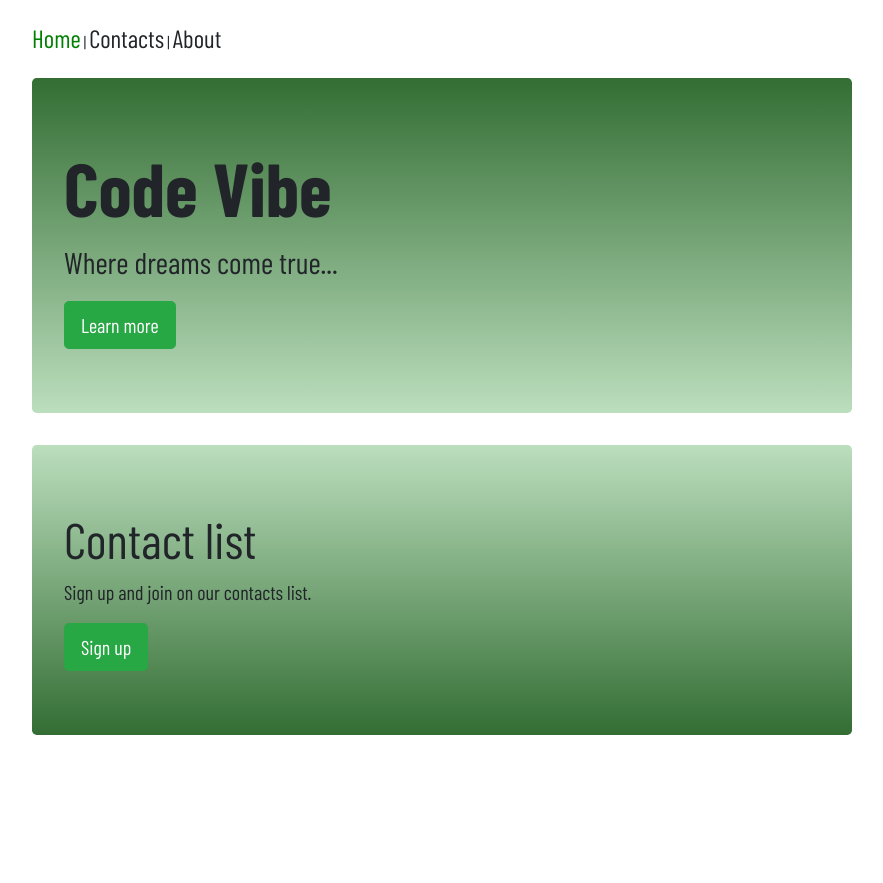
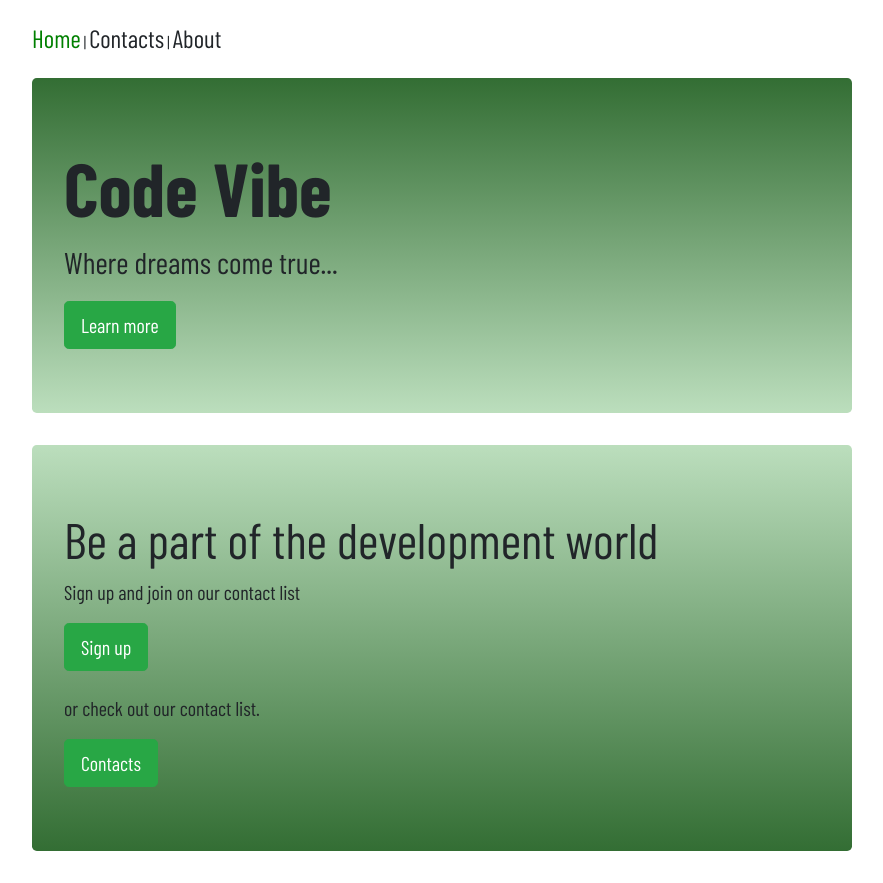
Before and after one commit to RatoST/CodeVibe, a React app: page / in a window 1280 px wide. Shown: the whole page, without its empty margins (198-1081 px from the left). Before the commit the page ends 800 px from the top, so only its background shows below. Built offline with nearby package versions, Linux system fonts and the light colour scheme; a web font is replaced by a local one; what redux-immutable-state-invariant would draw is missing.

Commit message:
add homePage link

```diff
--- a/src/components/home/HomePage.js
+++ b/src/components/home/HomePage.js
@@ -12,10 +12,14 @@ const HomePage = () => (
       </Link>
     </div>
     <div className="jumbotron home-background-two">
-      <h1 className="home-title-two">Contact list</h1>
-      <p className="home-p-two">Sign up and join on our contacts list.</p>
+      <h1 className="home-title-two">Be a part of the development world</h1>
+      <p className="home-p-two">Sign up and join on our contact list</p>
       <Link to="contact" className="btn btn-success btn-lg">
         Sign up
+      </Link>
+      <p className="home-p-two" style={{marginTop:"3%"}} >or check out our contact list.</p>
+      <Link to="/contacts"  className="btn btn-success btn-lg">
+        Contacts
       </Link>
     </div>
   </div>
```
Also changed, not shown: tools/db.txt (deleted), 1 other file (tests, documents, lock files or other folders).
